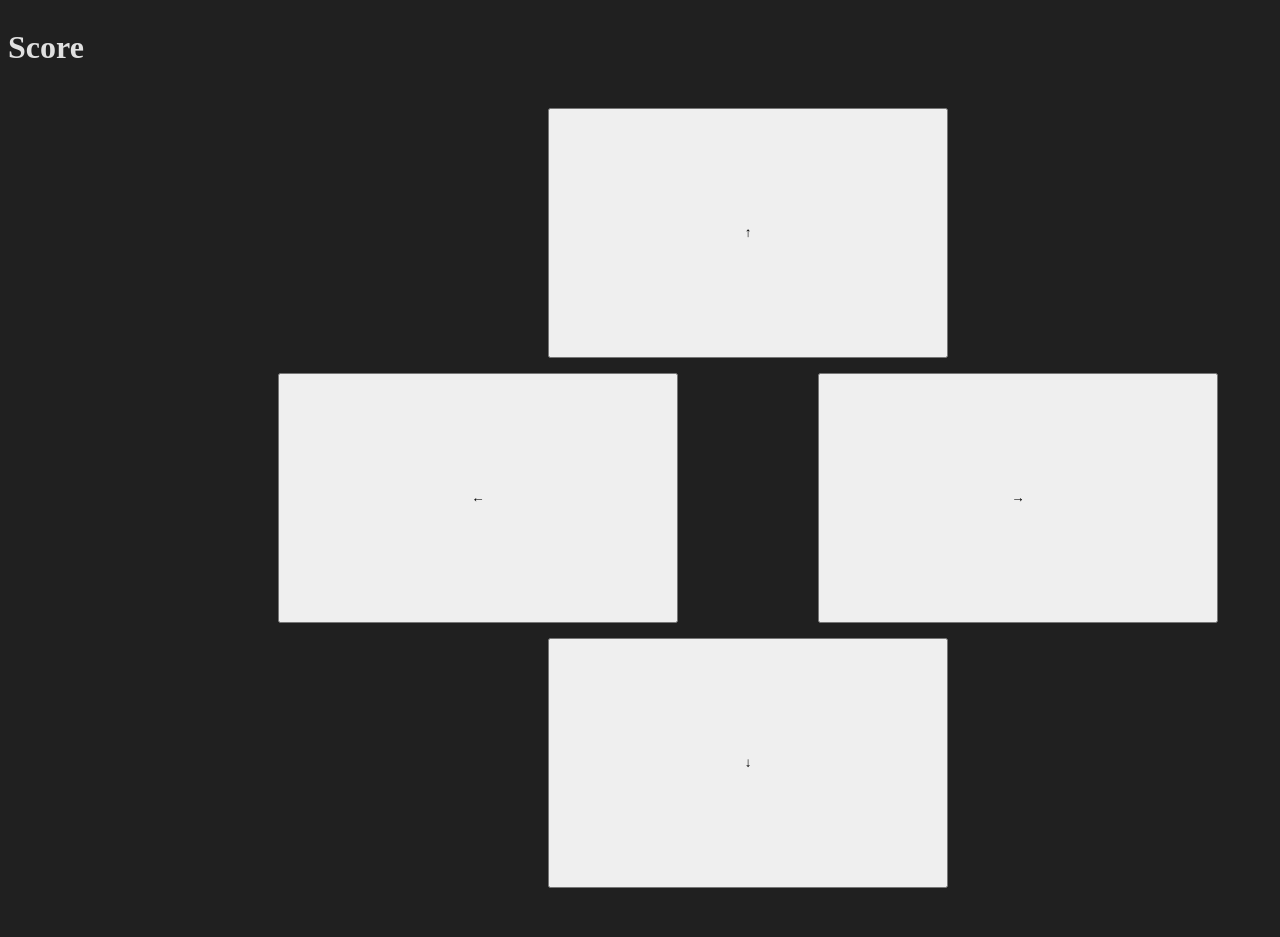
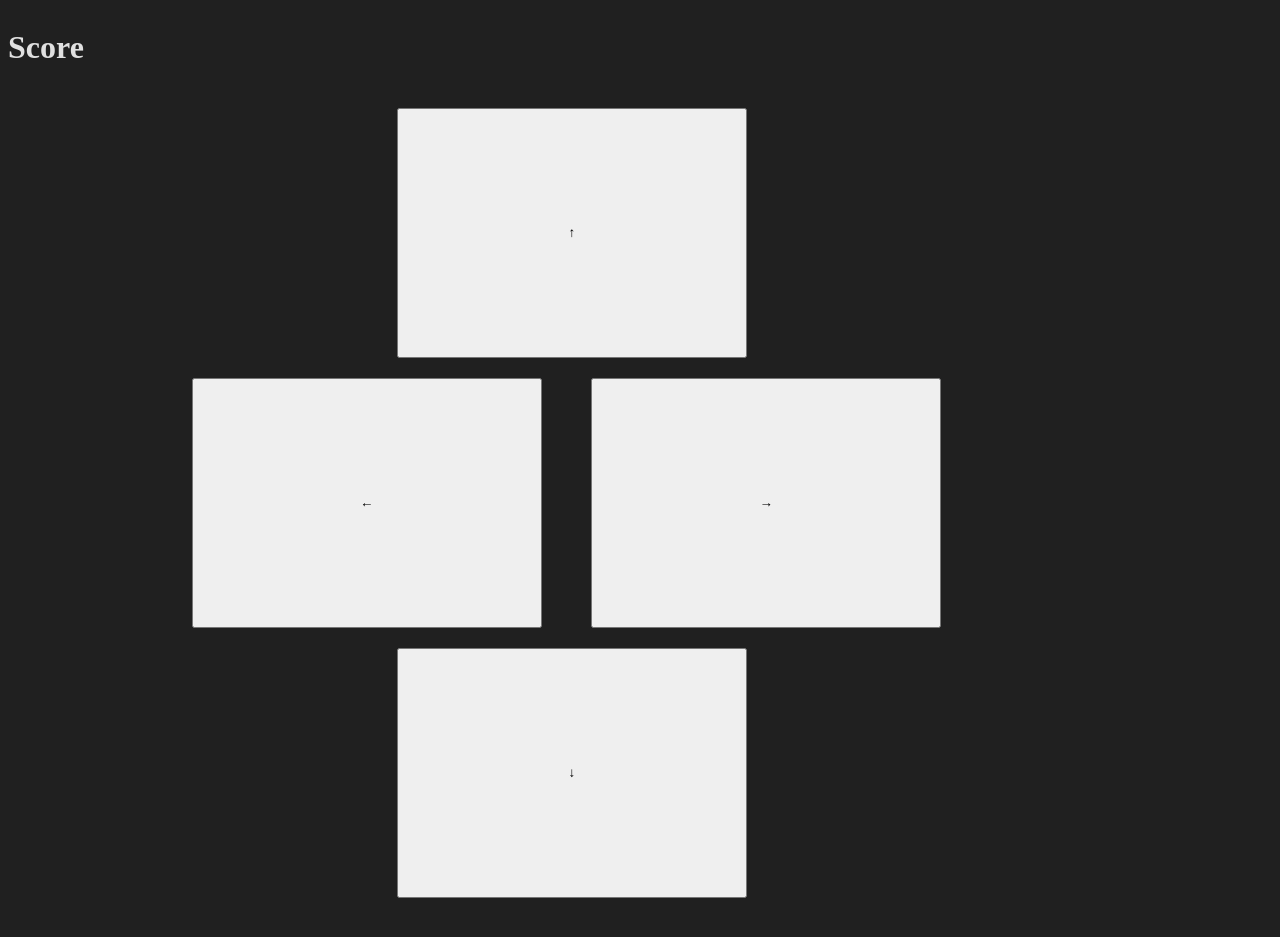
Before and after one commit to JeffKrz/LEDTable, a PHP site: page /snake_Jeff.html in a window 1280 px wide. Shown: the top 937 px of the page. Run offline with PHP 8.4, Linux system fonts and the light colour scheme.

Commit message:
arrangement changed

```diff
--- a/Snake_proj_Jeff/css/Snake_Jeff.css
+++ b/Snake_proj_Jeff/css/Snake_Jeff.css
@@ -13,24 +13,24 @@ body {
     padding-top: 20px;
     float: left;
     width: 100%;
-    margin-left: 50%;
+    margin-left: 36%;
 
 }
 .box{
     padding-top: 5%;
     float: left;
     width: 20%;
-    margin-left: 20%;
-    padding: 5%;
-    padding-top: 15px;
-    padding-bottom: 15px;
+    margin-left: 5%;
+    padding-left: 12%;
+    padding-top: 20px;
+    padding-bottom: 20px;
 }
 .box2 {
     float: left;
     width: 45%;
-    margin-left: 50%;
+    margin-left: 36%;
 }
 .button {
     height: 250px;
-    width: 400px;
+    width: 350px;
 }
```
